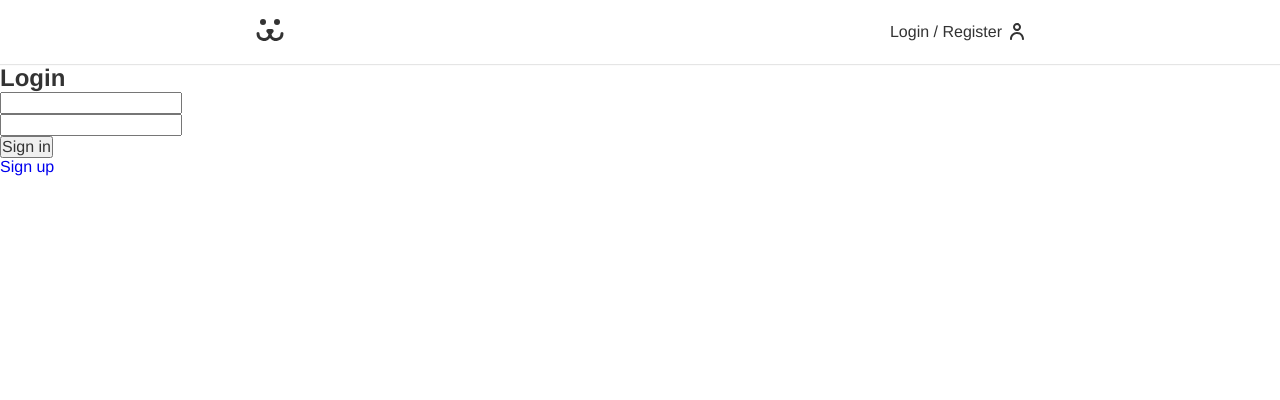
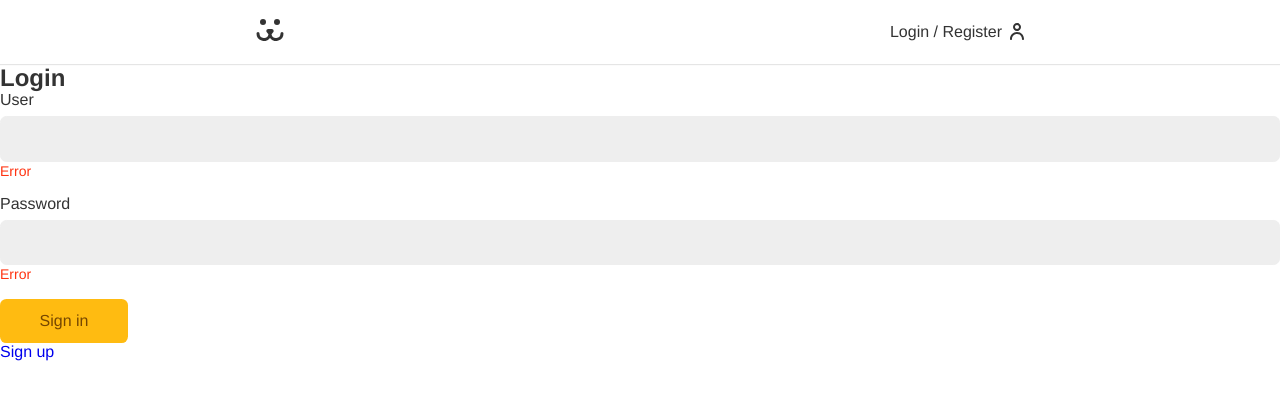
Before and after one commit to thealfredohenrique/dogs, a React (Create React App) app: page /login in a window 1280 px wide. Shown: the top 400 px of the page. Built offline with nearby package versions, Linux system fonts and the light colour scheme.

Commit message:
Add form components

```diff
--- /dev/null
+++ b/src/components/Button/index.tsx
@@ -0,0 +1,16 @@
+import { ButtonHTMLAttributes, ReactNode } from "react";
+import styles from "./styles.module.css";
+
+interface IButtonProps extends ButtonHTMLAttributes<HTMLButtonElement> {
+  children: ReactNode;
+}
+
+const Button = ({ children, ...attributes }: IButtonProps) => {
+  return (
+    <button className={styles.button} {...attributes}>
+      {children}
+    </button>
+  );
+};
+
+export default Button;
--- /dev/null
+++ b/src/components/Button/styles.module.css
@@ -0,0 +1,24 @@
+.button {
+  background: #fb1;
+  border: none;
+  border-radius: 0.4rem;
+  box-sizing: border-box;
+  color: #764701;
+  cursor: pointer;
+  font-family: var(--primary-font);
+  font-size: 1rem;
+  min-width: 8rem;
+  padding: 0.8rem 1.2rem;
+  transform: 200ms;
+}
+
+.button:focus,
+.button:hover {
+  box-shadow: 0 0 0 3px #fea, 0 0 0 4px #fb1;
+  outline: none;
+}
+
+.button:disabled {
+  cursor: wait;
+  opacity: 0.5;
+}
--- a/src/components/Header/index.tsx
+++ b/src/components/Header/index.tsx
@@ -4,8 +4,8 @@
 
 const Header = () => {
   return (
-    <header>
-      <nav className="container">
+    <header className={styles.header}>
+      <nav className={`${styles.nav} container`}>
         <Link to="/" className={styles.logo} aria-label="Home">
           <Logo />
         </Link>
--- a/src/components/Header/styles.module.css
+++ b/src/components/Header/styles.module.css
@@ -1,4 +1,4 @@
-header {
+.header {
   background: #ffffff;
   box-shadow: 0px 1px 1px rgba(0, 0, 0, 0.1);
   position: fixed;
@@ -7,7 +7,7 @@
   z-index: 100;
 }
 
-nav {
+.nav {
   display: flex;
   justify-content: space-between;
   align-items: center;
--- /dev/null
+++ b/src/components/Input/index.tsx
@@ -0,0 +1,22 @@
+import { HTMLInputTypeAttribute } from "react";
+import styles from "./styles.module.css";
+
+interface IInputProps {
+  label: string;
+  name: string;
+  type: HTMLInputTypeAttribute;
+}
+
+const Input = ({ label, name, type }: IInputProps) => {
+  return (
+    <div className={styles.wrapper}>
+      <label htmlFor={name} className={styles.label}>
+        {label}
+      </label>
+      <input type={type} name={name} id={name} className={styles.input} />
+      <span className={styles.error}>Error</span>
+    </div>
+  );
+};
+
+export default Input;
--- /dev/null
+++ b/src/components/Input/styles.module.css
@@ -0,0 +1,35 @@
+.wrapper {
+  margin-bottom: 1rem;
+}
+
+.label {
+  display: block;
+  font-size: 1rem;
+  line-height: 1;
+  padding-bottom: 0.5rem;
+}
+
+.input {
+  display: block;
+  background: #eee;
+  border: 1px solid #eee;
+  border-radius: 0.4rem;
+  font-size: 1rem;
+  padding: 0.8rem;
+  transition: 200ms;
+  width: 100%;
+}
+
+.input:hover,
+.input:focus {
+  background: #fff;
+  border-color: #fb1;
+  box-shadow: 0 0 0 3px #fea;
+  outline: none;
+}
+
+.error {
+  color: #f31;
+  font-size: 0.875rem;
+  margin-top: 0.25rem;
+}
--- a/src/pages/Login/SignIn/index.tsx
+++ b/src/pages/Login/SignIn/index.tsx
@@ -1,5 +1,7 @@
 import { FormEvent, useState } from "react";
 import { Link } from "react-router-dom";
+import Button from "../../../components/Button";
+import Input from "../../../components/Input";
 import { createToken } from "../../../services/login";
 import styles from "./styles.module.css";
 
@@ -17,17 +19,9 @@
       <h1>Login</h1>
 
       <form onSubmit={handleSubmit}>
-        <input
-          type="text"
-          value={username}
-          onChange={({ target }) => setUsername(target.value)}
-        />
-        <input
-          type="password"
-          value={password}
-          onChange={({ target }) => setPassword(target.value)}
-        />
-        <button>Sign in</button>
+        <Input label="User" type="text" name="username" />
+        <Input label="Password" type="password" name="password" />
+        <Button>Sign in</Button>
       </form>
 
       <Link to="/login/sign-up">Sign up</Link>
```
